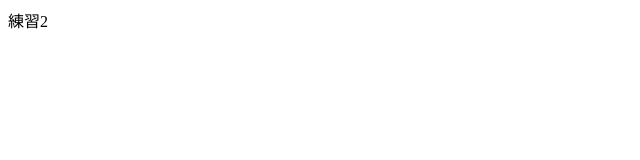
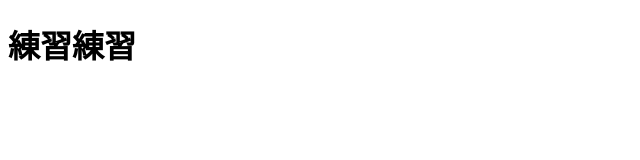
Before and after one commit to Ssu-Chen-Tung/git_105, a plain HTML site: page index.html in a window 1280 px wide. Shown: the whole page, without its empty margins (0-640 px from the left). Drawn offline with Linux system fonts and the light colour scheme.

Commit message:
練習練習

```diff
--- a/index.html
+++ b/index.html
@@ -6,7 +6,6 @@
     <title>Document</title>
 </head>
 <body>
-
-    練習2
+    <h1>練習練習</h1>
 </body>
 </html>
```
